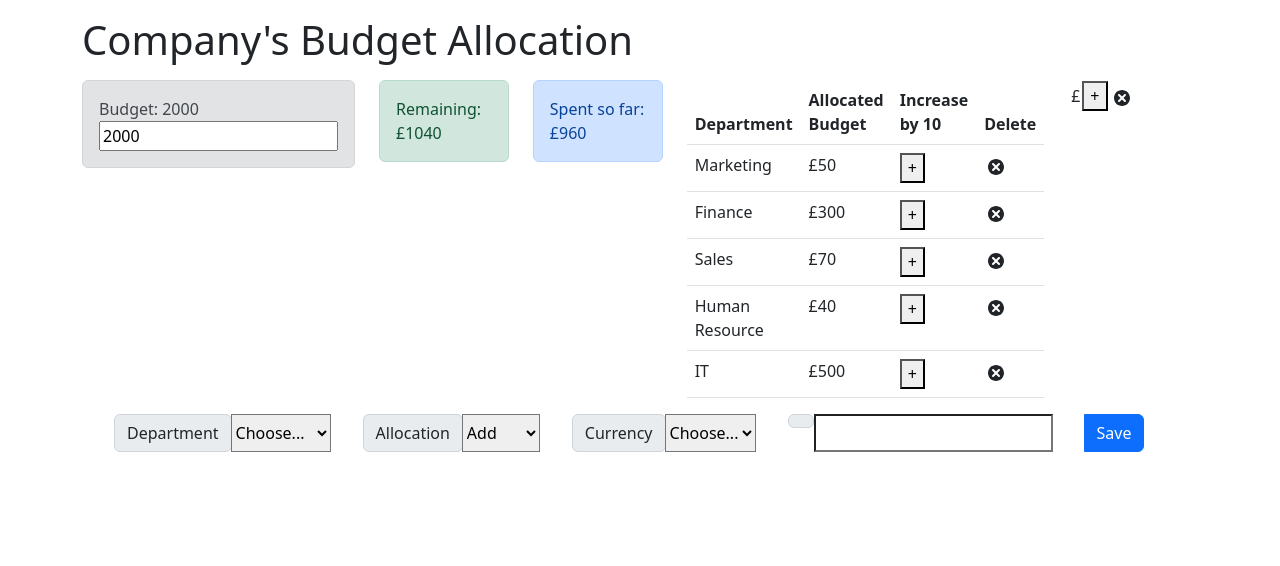
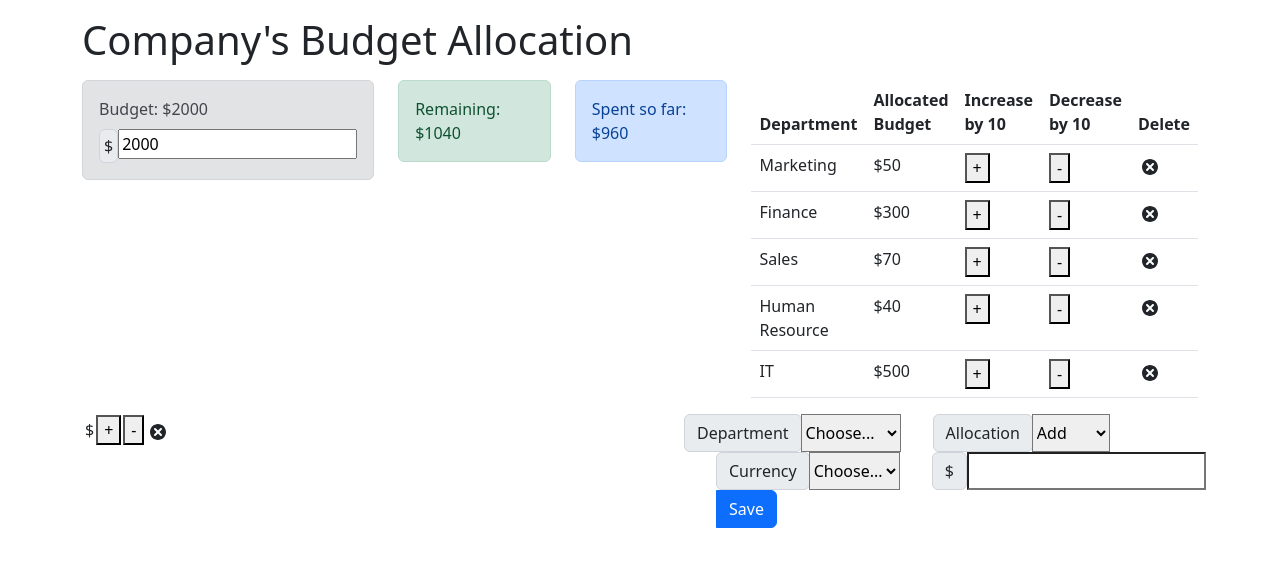
Before and after one commit to ibm-developer-skills-network/ejtos-react_budget_app, a React (Create React App) app: page / in a window 1280 px wide. Shown: the top 566 px of the page. Built offline with nearby package versions, Linux system fonts and the light colour scheme.

Commit message:
react completed
Signed-off-by: arfinkhan <amjadarfin@gmail.com>

```diff
--- a/src/App.js
+++ b/src/App.js
@@ -13,7 +13,15 @@ import ExpenseItem from './components/ExpenseItem';
 import AllocationForm from './components/AllocationForm';
 
 import { AppProvider } from './context/AppContext';
+import { useState } from 'react';
 const App = () => {
+    const [curr, setCurr] = useState('$');
+    const handlecurrency= num => {
+
+        //curr=num;
+        setCurr(num);
+        console.log('argument from Child: ', num);
+    }
     return (
         <AppProvider>
             <div className='container'>
@@ -23,7 +31,7 @@ const App = () => {
                             /* Add Budget component here */
                                         // Budget component
                     <div className='col-sm'>
-                    <Budget />
+                    <Budget currpfx={curr} />
                 </div>
                         }
 
@@ -31,7 +39,7 @@ const App = () => {
                             /* Add Remaining component here*/
                                          //Remaining component
                     <div className='col-sm'>
-                    <Remaining />
+                    <Remaining currpfx={curr} />
                 </div>
                         }
 
@@ -39,28 +47,28 @@ const App = () => {
                             /* Add ExpenseTotal component here */
                                          //ExpenseTotal component
                     <div className='col-sm'>
-                    <ExpenseTotal />
+                    <ExpenseTotal currpfx={curr} />
                 </div>
                         }
 
                         {
                             /* Add ExpenseList component here */
                             <div className='col-sm'>
-                            <ExpenseList />
+                            <ExpenseList currpfx={curr} />
                         </div>
                         }
 
                         {
                             /* Add ExpenseItem component here */
                             <div className='col-sm'>
-                            <ExpenseItem />
+                            <ExpenseItem currpfx={curr} />
                         </div>
                         }
 
                         {
                             /* Add AllocationForm component here under */
                             <div className='col-sm'>
-                            <AllocationForm />
+                            <AllocationForm currpfx={curr} oncurrencychange={handlecurrency} />
                         </div>
 
                         }
--- a/src/components/AllocationForm.js
+++ b/src/components/AllocationForm.js
@@ -1,14 +1,15 @@
 import React, { useContext, useState } from 'react';
 import { AppContext } from '../context/AppContext';
-import Budget from './Budget';
+//import Budget from './Budget';
 const AllocationForm = (props) => {
     const { dispatch,remaining  } = useContext(AppContext);
     const [currency, setCurrency] = useState('');
     const [name, setName] = useState('');
     const [cost, setCost] = useState('');
     const [action, setAction] = useState('');
-    const prefix = '$'
-    const ab={currency}
+    const scurr=props.oncurrencychange;
+    //const prefix = '$'
+    //const ab={currency}
     const submitEvent = () => {
 
             if(cost > remaining) {
@@ -45,6 +46,7 @@ const AllocationForm = (props) => {
                     <div className="input-group-prepend">
                 <label className="input-group-text" htmlFor="inputGroupSelect01">Department</label>
                   </div>
+
                   <select className="custom-select" id="inputGroupSelect01" onChange={(event) => setName(event.target.value)}>
                         <option defaultValue>Choose...</option>
                         <option value="Marketing" name="marketing"> Marketing</option>
@@ -66,7 +68,7 @@ const AllocationForm = (props) => {
                   <div className="input-group-prepend"  style={{ marginLeft: '2rem' }}>
                 <label className="input-group-text" htmlFor="inputGroupSelect01">Currency</label>
                   </div>
-                  <select className="custom-select" id="inputGroupSelect01" onChange={(event) => setCurrency(event.target.value)}>
+                  <select className="custom-select" id="inputGroupSelect01" onChange={(event) => scurr(event.target.value)}>
                         <option defaultValue>Choose...</option>
                         <option value="$" name="dollar"> $ Dollar</option>
                 <option value="&pound;" name="pound">&pound; Pound</option>
@@ -85,18 +87,18 @@ const AllocationForm = (props) => {
 
 
                 <div className="input-group-prepend" style={{ marginLeft: '2rem' , size: 10}} >
-                <label className="input-group-text" htmlFor="inputGroupSelect01">{currency}</label>
+                <label className="input-group-text" htmlFor="inputGroupSelect01">{props.currpfx}</label>
                   </div>
                    <input
                         required='required'
                         type='number'
                         id='cost'
-                        prefix ={currency}
+                        prefix ={props.currpfx}
                         value= {cost}
                         style={{ marginLeft: '0rem' , size: 10}}
                         onChange={(event) => setCost(event.target.value)}>
                         </input>
-                        <budget ab={ab} />
+                        <budget  />
                     <button className="btn btn-primary" onClick={submitEvent} style={{ marginLeft: '2rem' }}>
                         Save
                     </button>
--- a/src/components/Budget.js
+++ b/src/components/Budget.js
@@ -1,8 +1,8 @@
 import React, { useContext, useState } from 'react';
 import { AppContext } from '../context/AppContext';
-import AllocationForm from './AllocationForm';
+//import AllocationForm from './AllocationForm';
 const Budget = (props) => {
-    const { budget, remaining, allocationForm, currency } = useContext(AppContext);
+    const { budget, remaining } = useContext(AppContext);
     const [newBudget, setNewBudget] = useState(budget);
     const handleBudgetChange = (event) => {
         const value = event.target.value.replace(/\D/g, "");
@@ -20,10 +20,17 @@ const Budget = (props) => {
         setNewBudget(value);
     }
     return (
+
+
 <div className='alert alert-secondary'>
-<span>Budget: {props.ab}{budget}</span>
-<input type="number" step="10" value={newBudget} onChange={handleBudgetChange}></input>
-</div>
+<span>Budget: {props.currpfx}{budget}</span>
+<div className="d-flex flex-row mt-2">
+<div className=" sm-3" style={{ marginLeft: '' , size: 10}} >
+                <label className="input-group-text" htmlFor="inputGroupSelect01" style={{ padding: '4px'}}>{props.currpfx}</label>
+                  </div>
+                 <div className="sm-9"><input type="number" prefix ={props.currpfx} step="5" value={newBudget} onChange={handleBudgetChange} ></input>
+</div></div></div>
+
     );
 };
 export default Budget;
--- a/src/components/ExpenseItem.js
+++ b/src/components/ExpenseItem.js
@@ -24,12 +24,25 @@ const ExpenseItem = (props) => {
         });
 
     }
+    const decreaseAllocation = (name) => {
+        const expense = {
+            name: name,
+            cost: 10,
+        };
+
+        dispatch({
+            type: 'RED_EXPENSE',
+            payload: expense
+        });
+
+    }
 
     return (
         <tr>
         <td>{props.name}</td>
-        <td>£{props.cost}</td>
+        <td>{props.currpfx}{props.cost}</td>
         <td><button onClick={event=> increaseAllocation(props.name)}>+</button></td>
+        <td><button onClick={event=> decreaseAllocation(props.name)}>-</button></td>
         <td><TiDelete size='1.5em' onClick={handleDeleteExpense}></TiDelete></td>
         </tr>
     );
--- a/src/components/ExpenseList.js
+++ b/src/components/ExpenseList.js
@@ -2,7 +2,7 @@ import React, { useContext } from 'react';
 import ExpenseItem from './ExpenseItem';
 import { AppContext } from '../context/AppContext';
 
-const ExpenseList = () => {
+const ExpenseList = (props) => {
     const { expenses } = useContext(AppContext);
 
     return (
@@ -12,12 +12,13 @@ const ExpenseList = () => {
               <th scope="col">Department</th>
               <th scope="col">Allocated Budget</th>
               <th scope="col">Increase by 10</th>
+              <th scope="col">Decrease by 10</th>
               <th scope="col">Delete</th>
             </tr>
           </thead>
             <tbody>
             {expenses.map((expense) => (
-                <ExpenseItem id={expense.id} key={expense.id} name={expense.name} cost={expense.cost} />
+                <ExpenseItem id={expense.id} key={expense.id} name={expense.name} cost={props.currpfx+ expense.cost} />
             ))}
             </tbody>
         </table>
--- a/src/components/ExpenseTotal.js
+++ b/src/components/ExpenseTotal.js
@@ -1,13 +1,13 @@
 import React, { useContext } from 'react';
 import { AppContext } from '../context/AppContext';
-const ExpenseTotal = () => {
+const ExpenseTotal = (props) => {
     const { expenses } = useContext(AppContext);
     const totalExpenses = expenses.reduce((total, item) => {
         return (total += item.cost);
     }, 0);
     return (
         <div className='alert alert-primary'>
-            <span>Spent so far: £{totalExpenses}</span>
+            <span>Spent so far: {props.currpfx}{totalExpenses}</span>
         </div>
     );
 };
--- a/src/components/Remaining.js
+++ b/src/components/Remaining.js
@@ -1,6 +1,6 @@
 import React, { useContext } from 'react';
 import { AppContext } from '../context/AppContext';
-const Remaining = () => {
+const Remaining = (props) => {
     const { expenses, budget } = useContext(AppContext);
     const totalExpenses = expenses.reduce((total, item) => {
         return (total = total + item.cost);
@@ -8,7 +8,7 @@ const Remaining = () => {
     const alertType = totalExpenses > budget ? 'alert-danger' : 'alert-success';
     return (
         <div className={`alert ${alertType}`}>
-            <span>Remaining: £{budget - totalExpenses}</span>
+            <span>Remaining: {props.currpfx}{budget - totalExpenses}</span>
         </div>
     );
 };
```
